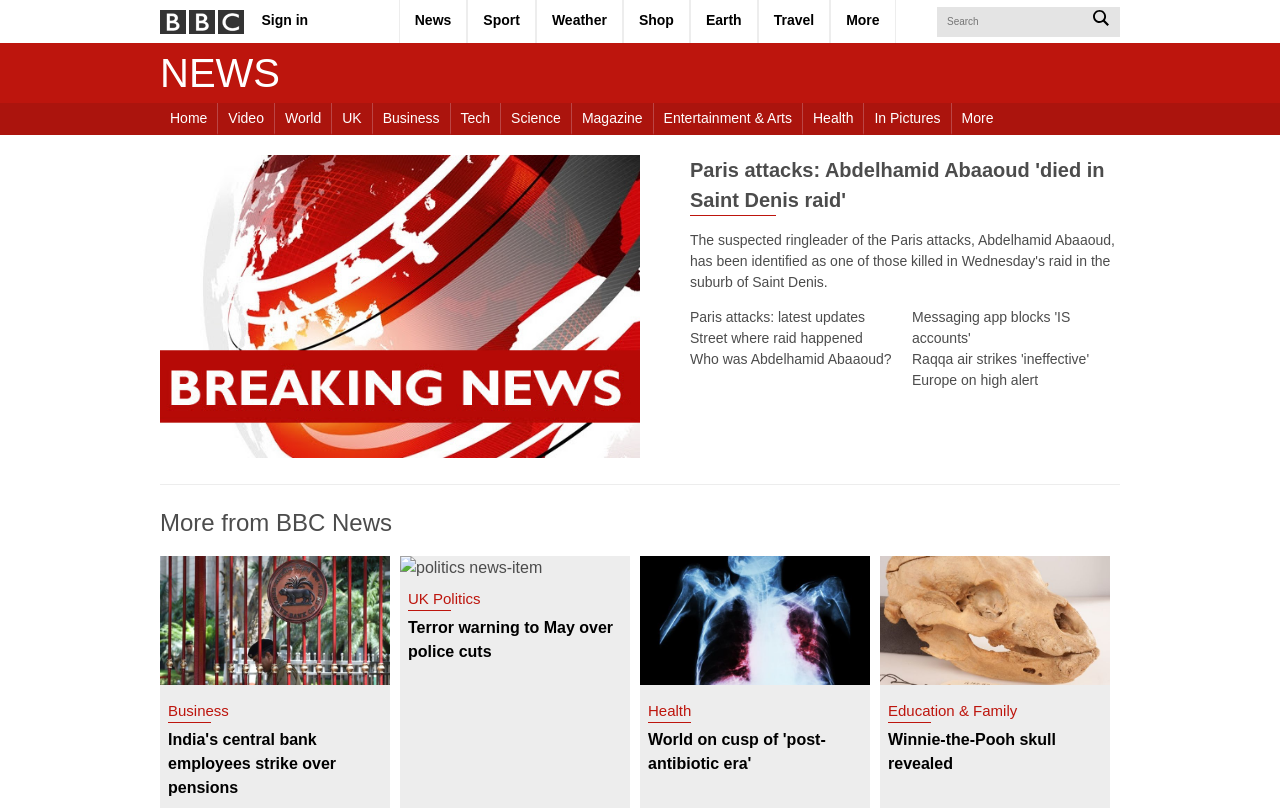
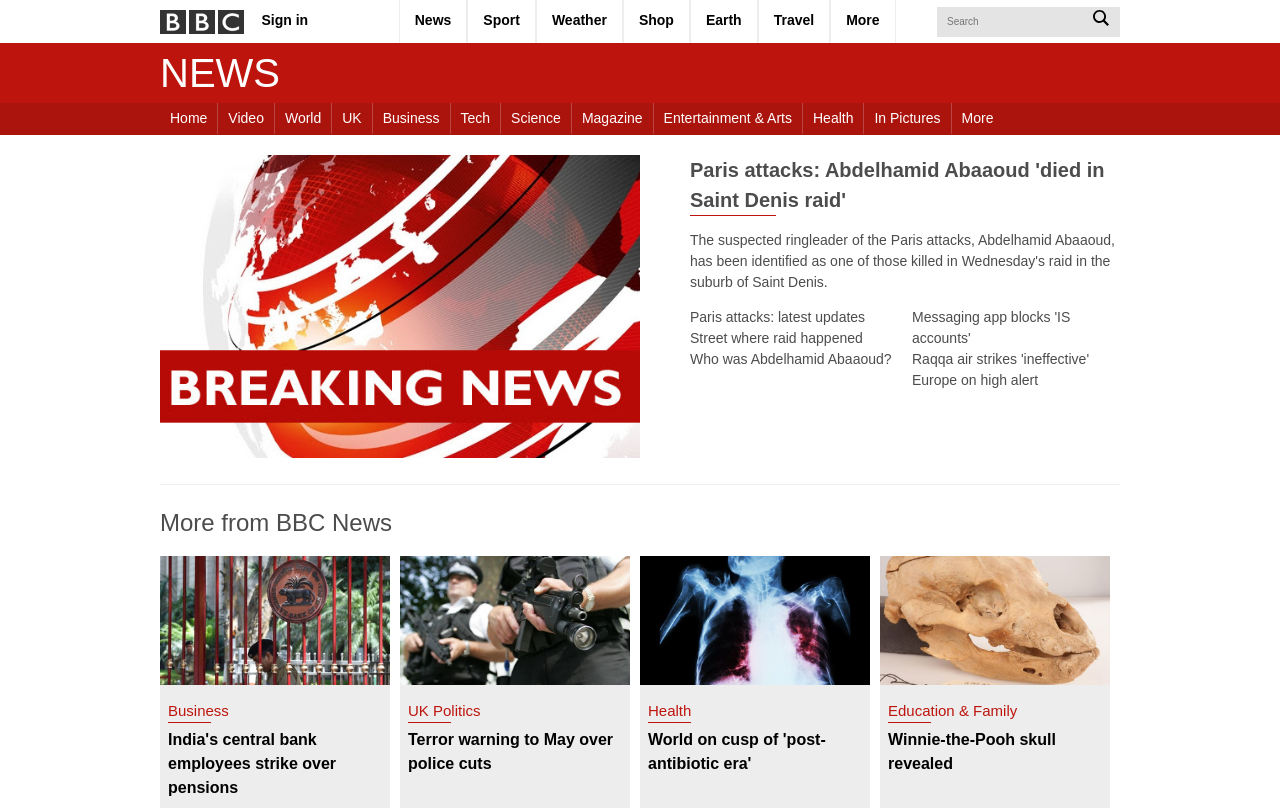
Before and after one commit to heleneshaikh/BBC, a plain HTML site: page index.html in a window 1280 px wide. Shown: the top 811 px of the page. Drawn offline with Linux system fonts and the light colour scheme.

Commit message:
edit path

```diff
--- a/index.html
+++ b/index.html
@@ -102,7 +102,7 @@
 					</figcaption>
 				</figure>
 				<figure class="more-news__item">
-					<img src="images/politics.jpg" alt="politics news-item" width="220px" >
+					<img src="img/politics.jpg" alt="politics news-item" width="220px" >
 					<figcaption>
 						<h3><a href="http://www.bbc.com/news/politics">UK Politics</a></h3>
 						<a href="http://www.bbc.com/news/uk-politics-34875077">Terror warning to May over police cuts</a>
```
